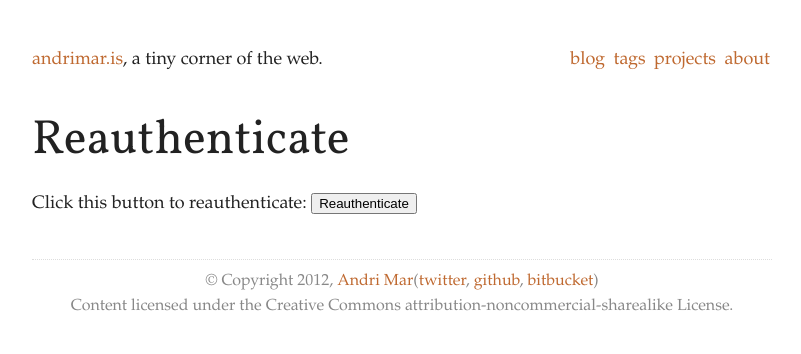
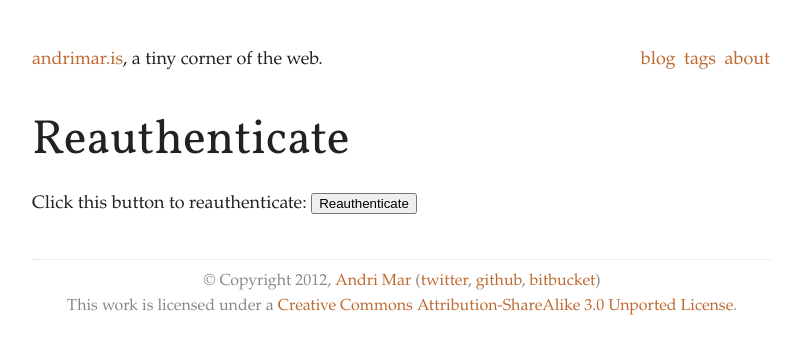
Before and after one commit to andrimarjonsson/chalice, a Flask app: page /reauth in a window 1280 px wide. Shown: the top 354 px of the page, without its empty margins (238-1039 px from the left). Run offline with Flask 2, Linux system fonts and the light colour scheme.

Commit message:
Removing links that point to unfinished stuff(projects link). Updating the license text in footer to the CC standard one.

```diff
--- a/chalice/templates/layout.html
+++ b/chalice/templates/layout.html
@@ -30,7 +30,6 @@
         <ul>
           <li><a href="{{ url_for('blog.show_posts') }}">blog</a></li>
           <li><a href="{{ url_for('blog.show_tags') }}">tags</a></li>
-          <li><a href="/projects">projects</a></li>
           <li><a href="{{ url_for('pages.about') }}">about</a></li>
         </ul>
       </nav>
@@ -42,12 +41,12 @@
       </div>
 
       <footer>
-      <p>&copy; Copyright 2012, <a href="{{ url_for('pages.about') }}">Andri Mar</a>(<a href="http://twitter.com/andrimarjonsson">twitter</a>,
+      <p>&copy; Copyright 2012, <a href="{{ url_for('pages.about') }}">Andri Mar</a> (<a href="http://twitter.com/andrimarjonsson">twitter</a>,
           <a href="http://github.com/andrimarjonsson">github</a>,
           <a href="http://bitbucket.org/andrimar">bitbucket</a>)
         </p>
         <p>
-          Content licensed under the Creative Commons attribution-noncommercial-sharealike License.
+          <a rel="license" href="http://creativecommons.org/licenses/by-sa/3.0/deed.en_US"></a>This work is licensed under a <a rel="license" href="http://creativecommons.org/licenses/by-sa/3.0/deed.en_US">Creative Commons Attribution-ShareAlike 3.0 Unported License</a>.
         </p>
       </footer>
 
```
